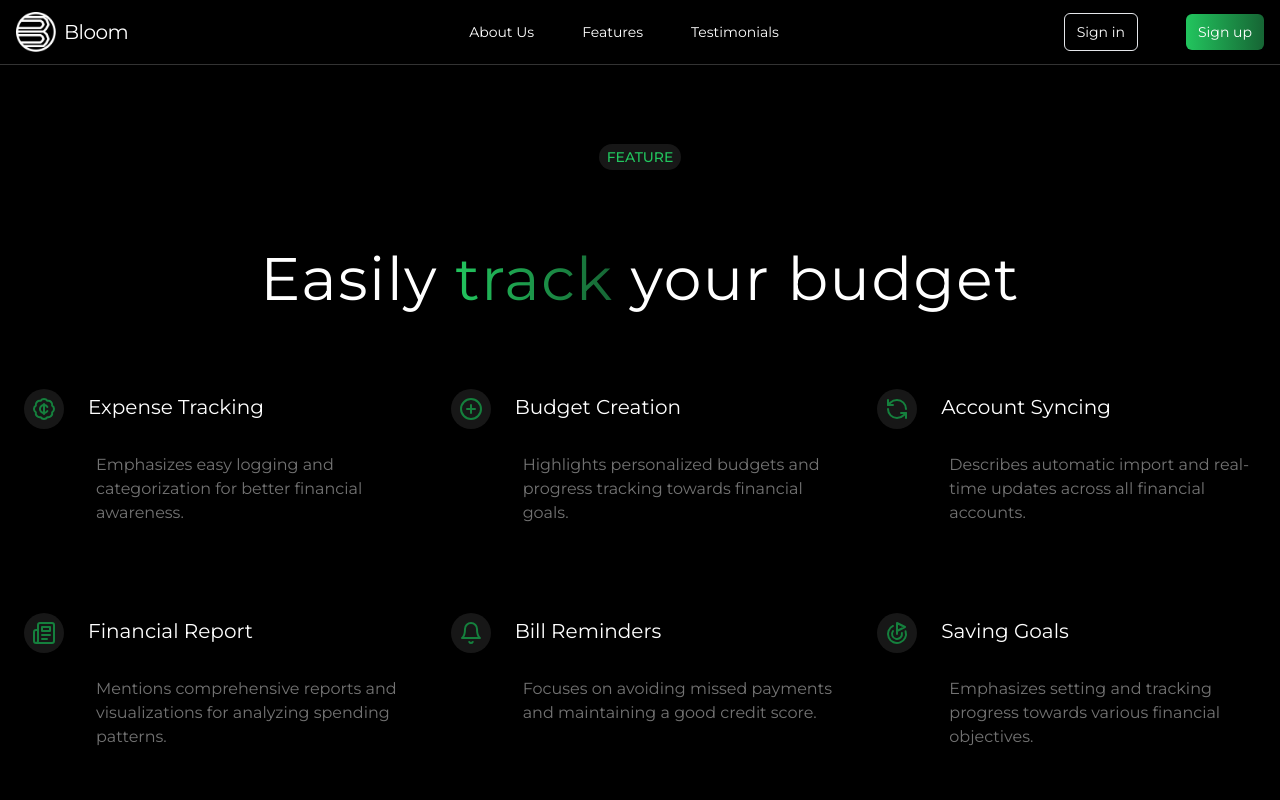
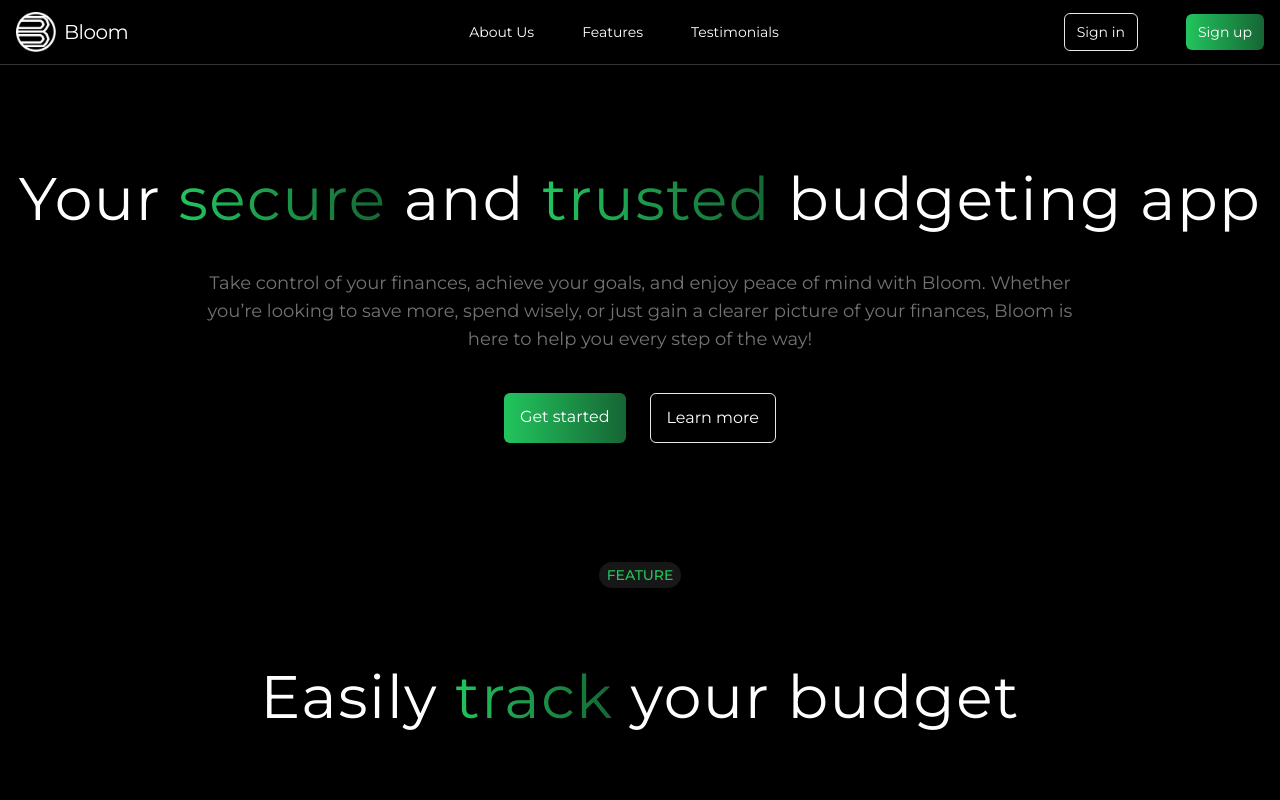
Before and after one commit to devsoc-unsw/trainee-cleric-24t2, a React (Create React App) app in the folder frontend/: page / in a window 1280 px wide. Shown: the top 800 px of the page. Built offline with nearby package versions, Linux system fonts and the light colour scheme.

Commit message:
added styles for top content

```diff
--- a/frontend/src/App.tsx
+++ b/frontend/src/App.tsx
@@ -1,11 +1,13 @@
 import React from 'react';
 import Navbar from './Components/Navbar';
 import FeatureSection from './Components/FeatureSection';
+import HeroSection from './Components/HeroSection';
 
 function App() {
   return (
     <>
     <Navbar/>
+    <HeroSection/>
     <FeatureSection/>
     </>
   );
--- /dev/null
+++ b/frontend/src/Components/HeroSection.tsx
@@ -0,0 +1,19 @@
+const HeroSection = () => {
+    return (
+        <div className="flex flex-col items-center mt-6 lg:mt-20">
+            <h2 className="text-3xl lg:text-6xl text-center mt-6 tracking-wide">
+                Your <span className="bg-gradient-to-r from-green-500 to-green-800 text-transparent bg-clip-text">secure</span> and <span className="bg-gradient-to-r from-green-500 to-green-800 text-transparent bg-clip-text">trusted</span> budgeting app
+            </h2>
+            <p className="mt-10 text-lg text-center text-neutral-500 max-w-4xl">
+                Take control of your finances, achieve your goals, and enjoy peace of mind with Bloom. Whether you’re looking to save more, spend wisely, or just gain a clearer picture of your finances, Bloom is here to help you every step of the way!
+            </p>
+            <div className="flex justify-center my-10">
+                <a href="#" className="bg-gradient-to-r from-green-500 to-green-800 py-3 px-4 mx-3 rounded-md">Get started</a>
+
+                <a href="#" className="py-3 px-4 mx-3 rounded-md border">Learn more</a>
+            </div>
+        </div>
+    )
+}
+
+export default HeroSection;
```
Also changed, not shown: frontend/src/Assets/HeroImages.png (added).
